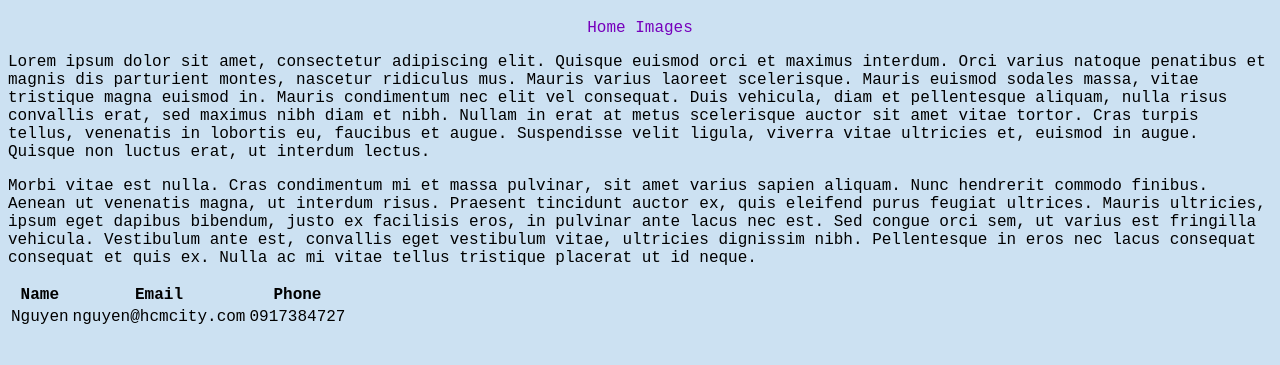
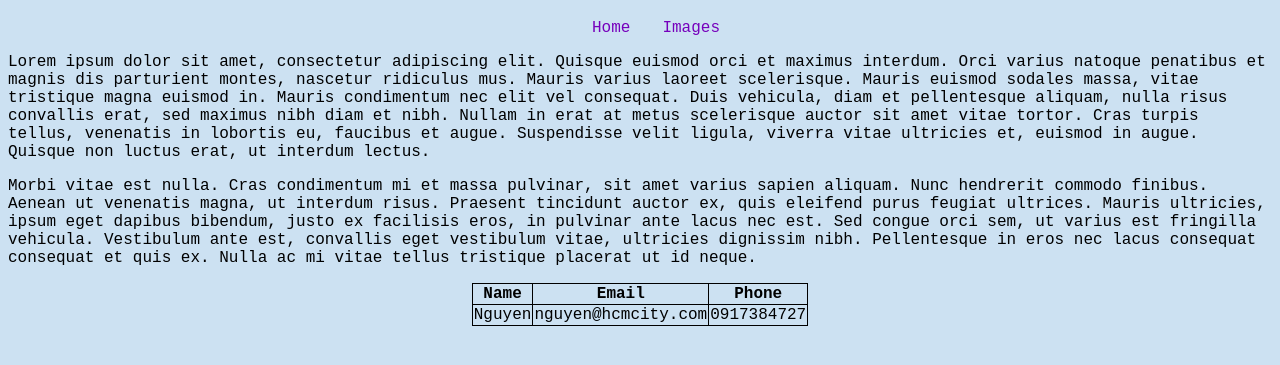
Before and after one commit to ngocbnguyen/simple-travel-site, a plain HTML site: page index.html in a window 1280 px wide. Shown: the part 61-426 px from the top of the page. Drawn offline with Linux system fonts and the light colour scheme.

Commit message:
table + navbar format

```diff
--- a/css/deco.css
+++ b/css/deco.css
@@ -1,20 +1,40 @@
-body
+*
     {
         background-color:#cce1f2;
         font-family: 'Courier New', Courier, monospace;
     }
 
-h1 {
+header h1 {
     text-align: center;
     font-family:serif;
     color:#281e5d ;
-
 }
 
-nav {
+.navbar {
+    list-style-type: none;
+    display: flex;
+    justify-content: center;
+    margin-left: auto;
+    margin-right: auto;
+}
+a {
     text-align: center;
+    display:list-item;
+    margin-left: 2em;
+}
+table, th, td {
+    border: 1px solid;
+    border-collapse: collapse;
+    margin-left: auto;
+    margin-right: auto;
+}
+}
+table {
+    margin-left: auto;
+    margin-right: auto;
+    width: fit-content;
+}
 
-}
 
 a:link {
     color:#7600bc ;
--- a/index.html
+++ b/index.html
@@ -10,9 +10,9 @@
 <body>
     <header>
         <h1>Ho Chi Minh City</h1>
-        <nav>
+        <nav class="navbar">
             <a href="index.html" style="text-decoration:none ;">Home</a>
-            <a href="cityiamges.html"style="text-decoration:none  ;"">Images</a>
+            <a href="./cityimages.html"style="text-decoration:none  ;"">Images</a>
         </nav>
     </header>
     <main>
```
Also changed, not shown: cityimages.html (+4 -3 lines).
